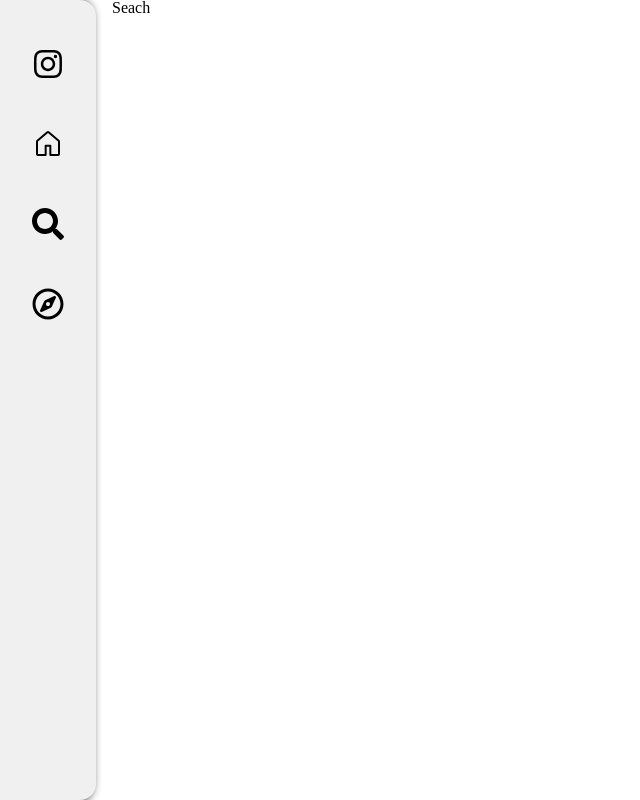
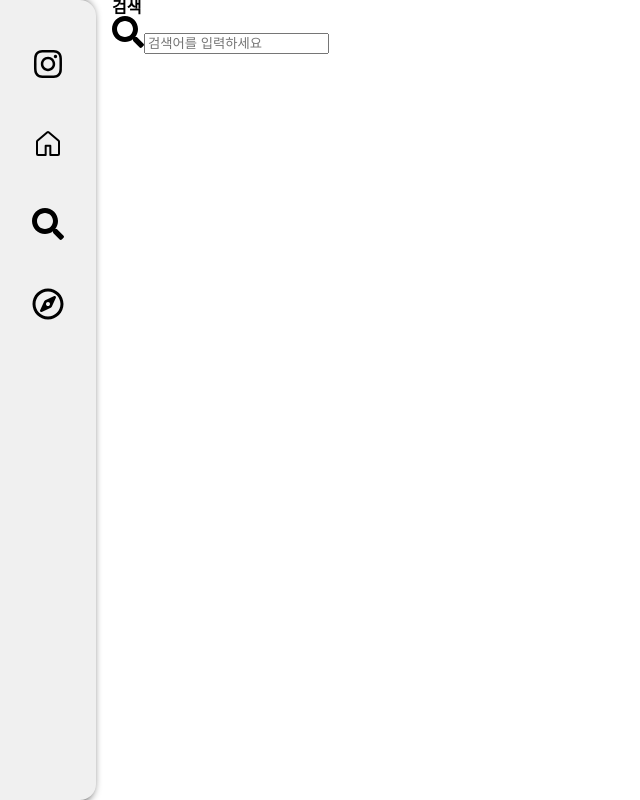
Before and after one commit to wwwcomcomcomcom/outstagram, a React (Vite) app: page /search in a window 1280 px wide. Shown: the whole page, without its empty margins (0-640 px from the left). Built offline with nearby package versions, Linux system fonts and the light colour scheme; the HTML template or start-up script is replaced by a standard one.

Commit message:
Add searchInput prototype

```diff
--- /dev/null
+++ b/src/components/search/searchInput.tsx
@@ -0,0 +1,8 @@
+import SearchIcon from "../icons/searchIcon.tsx";
+
+export default function SearchInput() {
+    return <div className="searchBox">
+        <SearchIcon/>
+        <input id="searchInput" placeholder="검색어를 입력하세요"/>
+    </div>
+}
--- a/src/routes/searchPage.tsx
+++ b/src/routes/searchPage.tsx
@@ -1,3 +1,8 @@
+import SearchInput from "../components/search/searchInput.tsx";
+
 export default function SearchPage() {
-    return <div className="main">Seach</div>
+    return <div className="main">
+        <h1>검색</h1>
+        <SearchInput/>
+    </div>
 }
```
